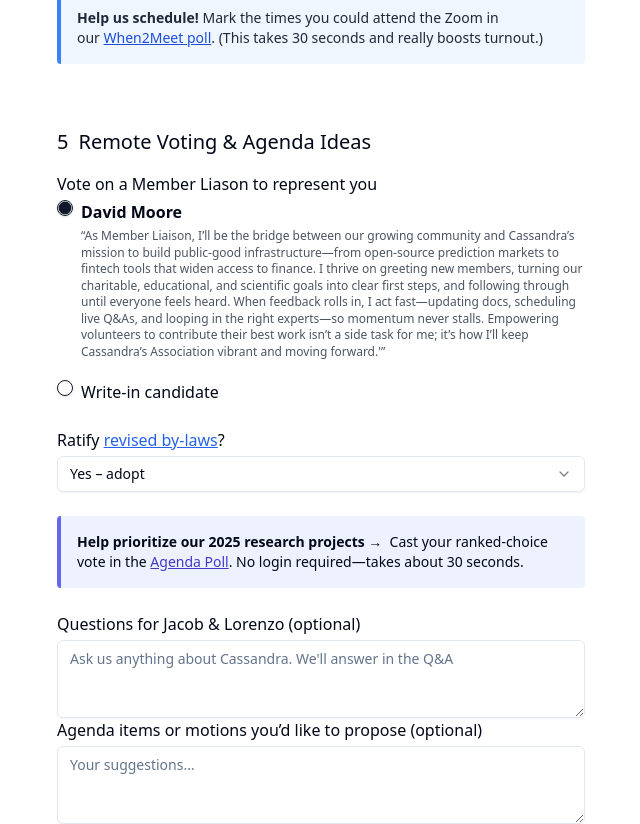
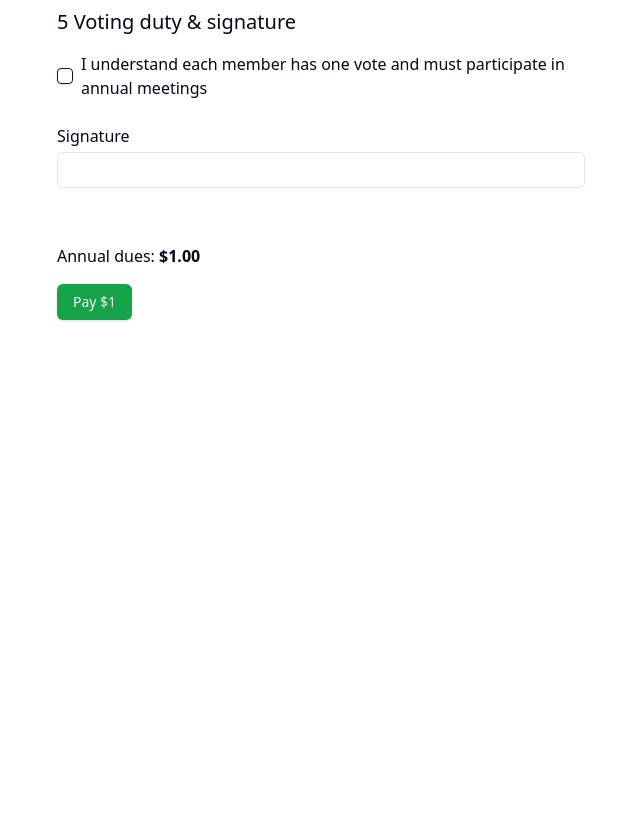
Before and after one commit to lbarberiscanoni/cassandra-membership-portal, a Next.js app: page /membership in a window 1280 px wide. Shown: the part 1120-1944 px from the top of the page, without its empty margins (319-959 px from the left). After the commit the page ends 1480 px from the top, so only its background shows below. Built offline with nearby package versions, Linux system fonts and the light colour scheme.

Commit message:
removed the old survey stuff

```diff
--- a/src/app/membership/Wizard.jsx
+++ b/src/app/membership/Wizard.jsx
@@ -43,9 +43,7 @@ export default function MembershipWizard() {
   } = useForm({
     mode: "onBlur",
     defaultValues: {
-      meetingPref: "Watch recording",   // ← new line
-      board_choice:  "David",  // you already have
-      bylaws_yesno:  "yes",
+      meetingPref: "Watch recording",
       participation: ["Regular member"]
     },
   });
@@ -89,7 +87,7 @@ export default function MembershipWizard() {
         <form onSubmit={handleSubmit(onSubmit)} className="space-y-10">
           {/* ---------- 1 · IDENTITY ---------- */}
           <section>
-            <h2 className="text-xl font-medium mb-4">1 Identity</h2>
+            <h2 className="text-xl font-medium mb-4">1 Identity</h2>
 
             <div className="mb-4">
               <label className="block font-medium mb-1">Legal name</label>
@@ -146,7 +144,7 @@ export default function MembershipWizard() {
 
           {/* ---------- 2 · MISSION AFFIRMATION ---------- */}
           <section>
-            <h2 className="text-xl font-medium mb-4">2 Mission affirmation</h2>
+            <h2 className="text-xl font-medium mb-4">2 Mission affirmation</h2>
 
             <Controller
               control={control}
@@ -190,7 +188,7 @@ export default function MembershipWizard() {
 
           {/* ---------- 3 · PARTICIPATION ---------- */}
           <section>
-            <h2 className="text-xl font-medium mb-2">3 Participation areas</h2>
+            <h2 className="text-xl font-medium mb-2">3 Participation areas</h2>
 
             <p className="mb-4 text-sm text-gray-700">
               Pick any ways you might like to get involved—nothing is binding, it just
@@ -204,14 +202,14 @@ export default function MembershipWizard() {
               },
               {
                 label: "Open-source dev",
-                tip: "Contribute code, docs, or QA to Cassandra’s public-goods repos.",
+                tip: "Contribute code, docs, or QA to Cassandra's public-goods repos.",
               },
               {
                 label: "Volunteer committees",
                 tip: "Help with outreach, compliance, grants, or events.",
               },
               {
-                label: "Regular member",            // ← new option
+                label: "Regular member",
                 tip: "Stay informed and vote—no ongoing volunteer duties.",
               },
             ].map(({ label, tip }) => (
@@ -234,9 +232,8 @@ export default function MembershipWizard() {
 
           {/* ---------- 4 · MEETING PREFS ---------- */}
           <section>
-            <h2 className="text-xl font-medium mb-4">4 Meeting preferences</h2>
+            <h2 className="text-xl font-medium mb-4">4 Meeting preferences</h2>
 
-            {/* dropdown with Watch recording pre-selected */}
             <Controller
               control={control}
               name="meetingPref"
@@ -254,162 +251,12 @@ export default function MembershipWizard() {
               )}
             />
             <FieldErr errors={errors} name="meetingPref" />
-
-            {/* call-out box for When2Meet */}
-            <div className="mt-6 border-l-4 border-blue-500 bg-blue-50 p-4 rounded">
-              <p className="text-sm text-gray-800">
-                <strong>Help us schedule!</strong>  Mark the times you
-                could attend the Zoom in our&nbsp;
-                <a
-                  href="https://www.when2meet.com/?31336517-jnq1K"
-                  target="_blank"
-                  rel="noopener noreferrer"
-                  className="font-medium underline text-blue-700"
-                >
-                  When2Meet poll
-                </a>
-                . (This takes 30 seconds and really boosts turnout.)
-              </p>
-            </div>
           </section>
 
-          {/* ---------- 5 · NOMINATIONS & AGENDA ---------- */}
-          <section className="pt-6">
-            <h2 className="text-xl font-medium mb-4">
-              5 Remote Voting &amp; Agenda Ideas
-            </h2>
-
-
-
-            {/* nominate someone else */}
-            <div className="mb-4">
-              <label className="block font-medium mb-1">
-                Vote on a Member Liason to represent you
-              </label>
-              <Controller
-                control={control}
-                name="board_choice"
-                defaultValue="David"
-                rules={{ required: true }}
-                render={({ field }) => (
-                  <>
-                    <RadioGroup
-                      value={field.value}
-                      onValueChange={field.onChange}
-                      className="space-y-3"
-                    >
-                      {/* Option 1 — David */}
-                      <label className="flex items-start gap-2">
-                        <RadioGroupItem value="David" id="david" />
-                        <span>
-                          <strong>David Moore</strong>
-                          <p className="mt-1 text-gray-600 text-xs leading-snug">
-                            “As Member Liaison, I’ll be the bridge between our growing community and Cassandra’s mission to build public-good infrastructure—from open-source prediction markets to fintech tools that widen access to finance. I thrive on greeting new members, turning our charitable, educational, and scientific goals into clear first steps, and following through until everyone feels heard. When feedback rolls in, I act fast—updating docs, scheduling live Q&As, and looping in the right experts—so momentum never stalls. Empowering volunteers to contribute their best work isn’t a side task for me; it’s how I’ll keep Cassandra’s Association vibrant and moving forward.'”
-                          </p>
-                        </span>
-                      </label>
-
-                      {/* Option 2 — Write-in */}
-                      <label className="flex items-start gap-2">
-                        <RadioGroupItem value="write-in" id="writein" />
-                        <span>Write-in candidate</span>
-                      </label>
-                    </RadioGroup>
-
-                    {/* Conditional text box shows only if “write-in” selected */}
-                    {watch("board_choice") === "write-in" && (
-                      <Input
-                        className="mt-2"
-                        placeholder="Type full name"
-                        {...register("write_in", { required: "Name required" })}
-                      />
-                    )}
-                  </>
-                )}
-              />
-              <FieldErr errors={errors} name="write_in" />
-            </div>
-
-            {/* by-laws yes/no */}
-            <div className="mt-6">
-              <label className="block font-medium mb-1">
-                Ratify&nbsp;
-                <a
-                  href="https://docs.google.com/document/d/1klc3TzxREA3fRNKFsFj29u6gjFHXAOKUM8-OnpxY1Dw/edit?usp=sharing"
-                  target="_blank"
-                  rel="noopener noreferrer"
-                  className="text-blue-600 underline"
-                >
-                  revised by-laws
-                </a>
-                ?
-              </label>
-
-              <Controller
-                control={control}
-                name="bylaws_yesno"
-                rules={{ required: true }}
-                render={({ field }) => (
-                  <Select defaultValue={field.value} onValueChange={field.onChange}>
-                    <SelectTrigger className="w-full">
-                      <SelectValue placeholder="Choose one" />
-                    </SelectTrigger>
-                    <SelectContent>
-                      <SelectItem value="yes">Yes – adopt</SelectItem>
-                      <SelectItem value="no">No – reject</SelectItem>
-                    </SelectContent>
-                  </Select>
-                )}
-              />
-              <FieldErr errors={errors} name="bylaws_yesno" />
-            </div>
-
-            {/* ranked-choice agenda poll */}
-            <div className="mt-6 border-l-4 border-indigo-500 bg-indigo-50 p-4 rounded">
-              <p className="text-sm">
-                <strong>Help prioritize our 2025 research projects&nbsp;→</strong>&nbsp;
-                Cast your ranked-choice vote in the&nbsp;
-                <a
-                  href="https://rankedchoices.com/cassandragenda"
-                  target="_blank"
-                  rel="noopener noreferrer"
-                  className="underline text-indigo-700 font-medium"
-                >
-                  Agenda Poll
-                </a>
-                . No login required—takes about 30&nbsp;seconds.
-              </p>
-            </div>
-
-            {/* questions for the founders */}
-            <div className="mt-6">
-              <label className="block font-medium mb-1">
-                Questions for Jacob &amp; Lorenzo (optional)
-              </label>
-              <Textarea
-                rows={3}
-                placeholder="Ask us anything about Cassandra. We'll answer in the Q&A"
-                {...register("member_questions")}
-              />
-            </div>
-
-            {/* agenda / motions */}
-            <div>
-              <label className="block font-medium mb-1">
-                Agenda items or motions you’d like to propose (optional)
-              </label>
-              <Textarea
-                rows={3}
-                placeholder="Your suggestions…"
-                {...register("agendaItems")}
-              />
-            </div>
-          </section>
-
-          {/* ---------- 6 · VOTING + SIGNATURE ---------- */}
+          {/* ---------- 5 · VOTING DUTY + SIGNATURE ---------- */}
           <section>
             <h2 className="text-xl font-medium mb-4">
-              6 Voting duty & signature
+              5 Voting duty & signature
             </h2>
 
             <Controller
```
